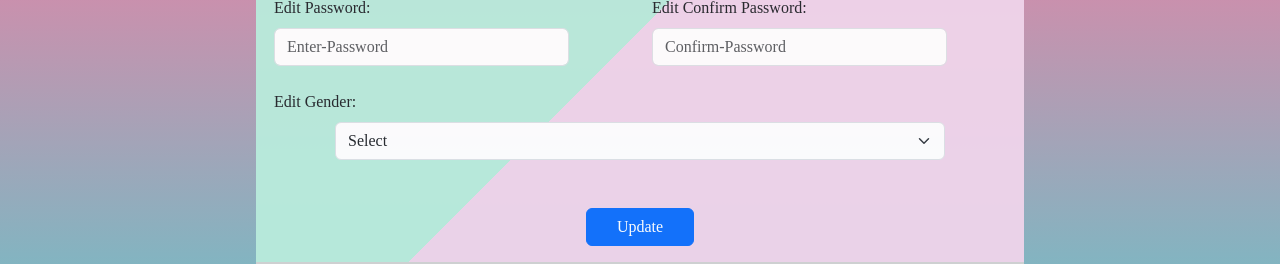
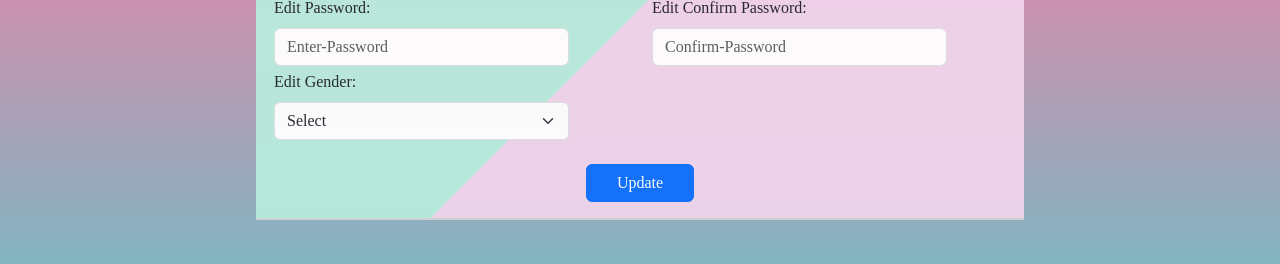
Before and after one commit to yogeshfunde2708/react-signup-form, a React (Create React App) app: page / in a window 1280 px wide. Shown: the part 968-1232 px from the top of the page. Built offline with nearby package versions, Linux system fonts and the light colour scheme; no server answers.

Commit message:
first commit

```diff
--- a/src/App.js
+++ b/src/App.js
@@ -28,7 +28,7 @@ function App() {
 
   return (
     <>
-      <Navbar users={users} setUsers={setUsers} getUsers={getUsers}/>
+      <Navbar setUsers={setUsers} getUsers={getUsers}/>
       <br></br>
       <br></br>
       <Signup getUsers={getUsers} setUsers={setUsers} />
--- a/src/components/Navbar.js
+++ b/src/components/Navbar.js
@@ -2,7 +2,7 @@ import React, { useState } from "react";
 import Axios from "axios";
 
 export default function Navbar(props) {
-  const { users, setUsers, getUsers } = props;
+  const { setUsers, getUsers } = props;
   const [searchValue, setSearchValue] = useState("");
 
   const handleChange = (e) => {
--- a/src/components/Update.js
+++ b/src/components/Update.js
@@ -61,10 +61,10 @@ export default function Update(props) {
               <br />
             </div>
 
-            <div>
-              <label>Edit Gender:</label>{" "}
+            <div className="col-md-6 mt-1">
+              <label className="form-label">Edit Gender:</label>
               <select
-                className="form-select col-10 mx-auto"
+                className="form-select col-10 mx-auto float-left"
                 aria-label="Default select example"
                 name="gender"
                 // value={updateData.gender.values}
```
